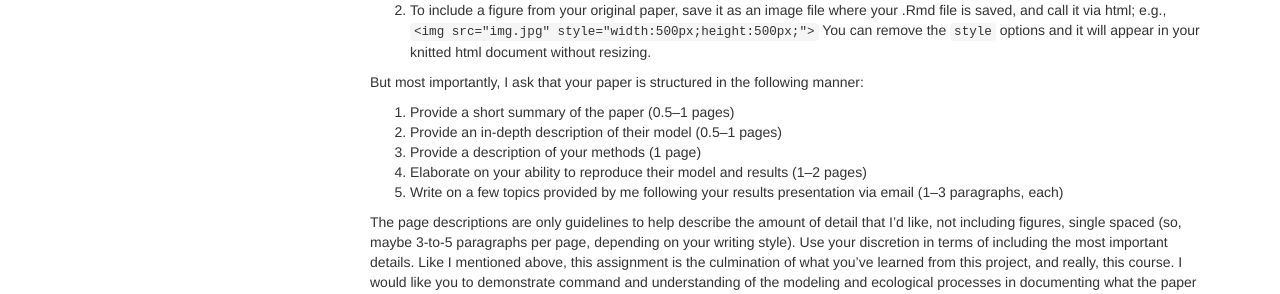
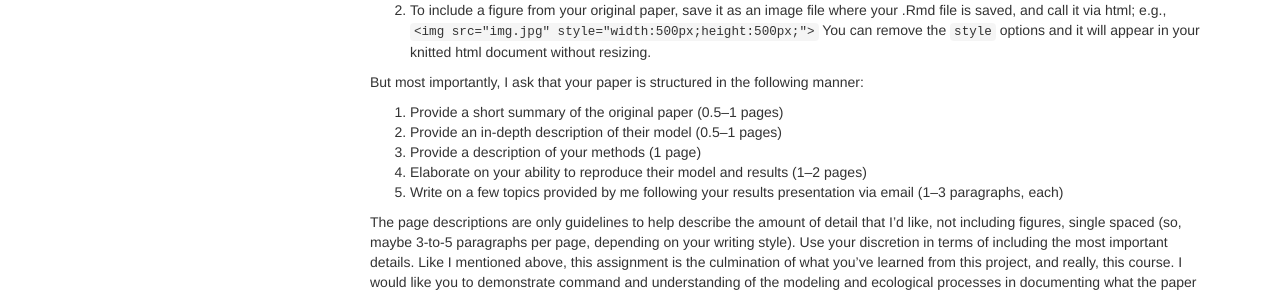
Before and after one commit to ColbyEcology/colbyecology.github.io, a Jekyll site: the page Assignments/RemodelingProject/RemodelingProject_Paper.html, which Jekyll copies as it is, in a window 1280 px wide and 900 px high, scrolled down 3857 px. Shown: the part 372-666 px from the top of the window. Built offline with Jekyll 4.4.1, drawn with Linux system fonts in a browser that asks for light colours.

Commit message:
paper summary reword

```diff
--- a/Assignments/RemodelingProject/RemodelingProject_Paper.html
+++ b/Assignments/RemodelingProject/RemodelingProject_Paper.html
@@ -400,7 +400,7 @@ div.tocify {
 </ol>
 <p>But most importantly, I ask that your paper is structured in the following manner:</p>
 <ol style="list-style-type: decimal">
-<li>Provide a short summary of the paper (0.5–1 pages)<br />
+<li>Provide a short summary of the original paper (0.5–1 pages)<br />
 </li>
 <li>Provide an in-depth description of their model (0.5–1 pages)<br />
 </li>
```
